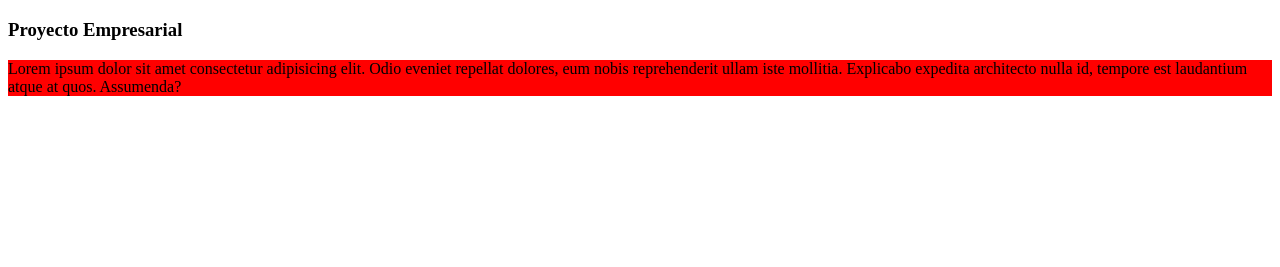
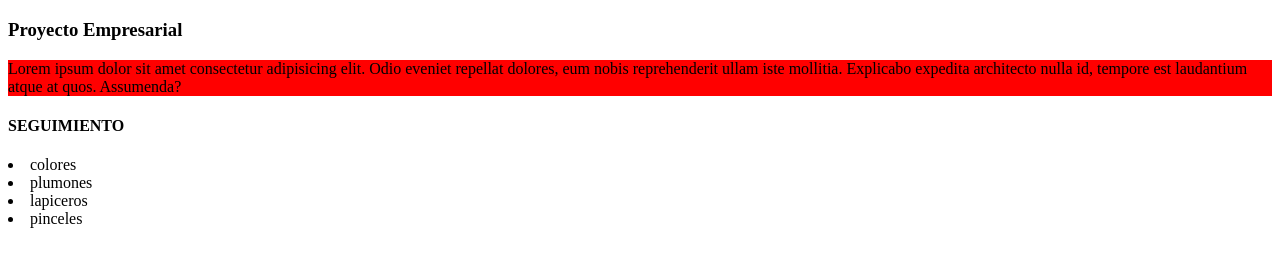
Before and after one commit to GerardoJCR/CursoGit, a plain HTML site: page index.html in a window 1280 px wide. Shown: the part 61-328 px from the top of the page. Drawn offline with Linux system fonts and the light colour scheme.

Commit message:
añadiendo lista

```diff
--- a/index.html
+++ b/index.html
@@ -11,5 +11,17 @@
     <h1>Hola mundo</h1>
     <h3>Proyecto Empresarial</h3>
     <p class="color">Lorem ipsum dolor sit amet consectetur adipisicing elit. Odio eveniet repellat dolores, eum nobis reprehenderit ullam iste mollitia. Explicabo expedita architecto nulla id, tempore est laudantium atque at quos. Assumenda?</p>
+    <h4 class="negrita">SEGUIMIENTO</h4>
+
+    <article>
+        <section>
+            <div>
+                <li>colores</li>
+                <li>plumones</li>
+                <li>lapiceros</li>
+                <li>pinceles</li>
+            </div>
+        </section>
+    </article>
 </body>
 </html>
```
